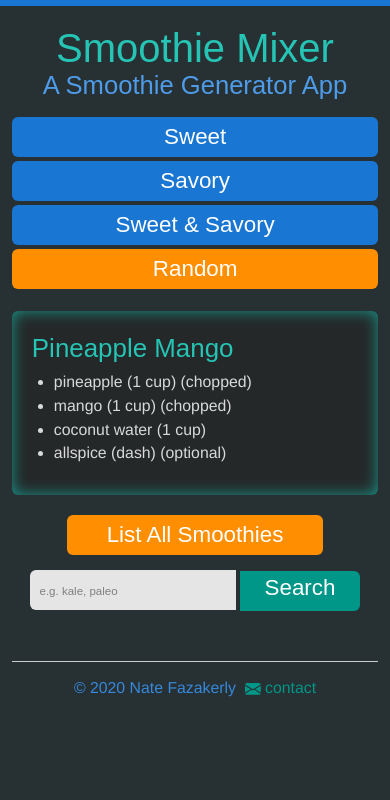
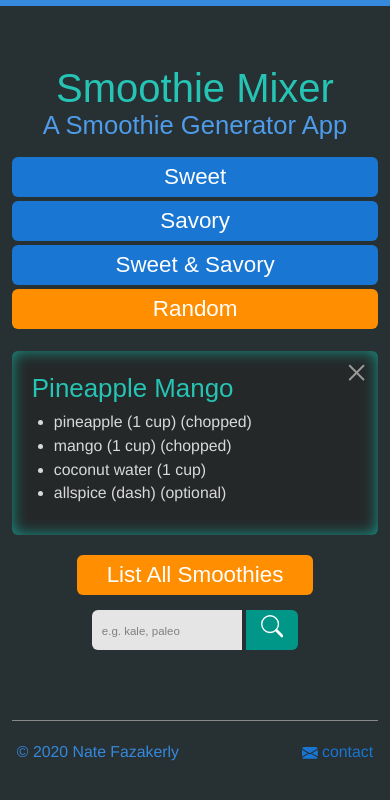
Before and after one commit to nate816/smoothiemixer, a React (Create React App) app: page / in a window 390 px wide. Both pictures are taken after a click on the button "Sweet". Shown: the top 800 px of the page. Built offline with nearby package versions, Linux system fonts and the light colour scheme; a web font is replaced by a local one.

Commit message:
updated ReadMe

```diff
--- a/src/components/App.js
+++ b/src/components/App.js
@@ -3,9 +3,9 @@ import arrRecipes from "./smoothieData"
 import NavDisplay from "./NavDisplay"
 import { img1, img2, img3 } from '../img/index.js'
 import FooterDisplay from "./FooterDisplay"
+import { BsX } from "react-icons/bs"
 
 function App(){
-
     //initiate recipe state with useState:
     const [ recipe, setRecipe ] =
         useState(()=> {
@@ -16,16 +16,21 @@ function App(){
         })
     //smoothie image state with useState:
     const [ smoothieImg, setSmoothieImg ] = useState("")
+    const blue = "#3689dc", orange = "#ff8f00", green = "#009688"
+    const [ bordercolor, setBorderColor ] = useState(blue)
+    const [ showHideX, setshowHideX ] = useState("none")
+    const [ posX, setPosX ] = useState("x-abs")
 
     //only execute once after component mounts (ComponentDidMount)
     //(if second arg is empty array - if not, set to listen for a variable change):
     useEffect(()=> {
         //...
-        let body = document
-        body.onclick = (e)=> {
+        const doc = document
+        doc.onclick = (e)=> {
             const { localName, id } = e.target
             if (localName === "html" || id === "wrapper"){
                 setRecipe(()=> {
+                    setshowHideX("none")
                     return (
                         <div id="show"><p>Recipe will show here.</p>
                         </div>
@@ -34,14 +39,38 @@ function App(){
                 setSmoothieImg("")
             }
         }
-    }, [recipe])
+        doc.onkeyup = (e) => {
+            const { key } = e
+            if (key === 'Escape' && showHideX !== 'none'){ //if recipe is showing
+                setRecipe(()=> {
+                    setshowHideX("none")
+                    return (
+                        <div id="show"><p>Recipe will show here.</p>
+                        </div>
+                        )
+                })
+                setSmoothieImg("")
+            }
+        }
+        doc.onscroll = () => {
+            const scroll = window.scrollY
+            if (scroll > 225){
+                setPosX("x-fixed");
+            }
+            else {
+                setPosX("x-abs");
+            }
+        }
+    }, [recipe, showHideX])
 
     function handleClick(event){
         const { value } = event.target
+
         let newRecipe = {}
 
         if(value === "Random"){
             newRecipe = arrRecipes[Math.floor(Math.random() * arrRecipes.length)]
+            setBorderColor(orange)
         }
         else {
             let newArray = []
@@ -51,6 +80,7 @@ function App(){
                 }
             }
             newRecipe = newArray[Math.floor(Math.random() * newArray.length)]
+            setBorderColor(blue)
         }
 
         const { title, flavor, ingredients, directions } = newRecipe
@@ -73,6 +103,7 @@ function App(){
 
         //setState to new state with function destructured from useState array 2nd arg
         setRecipe(() => {
+            setshowHideX("block")
             let x = 0
             return (
                 <div>
@@ -96,8 +127,9 @@ function App(){
 
         const { name } = e.target
 
-        if(searchTerm === ""){
+        if(searchTerm === "" || searchTerm === null){ //searched null
             setRecipe(()=> {
+                setshowHideX("none")
                 return (
                     <div id="show"><p>
                     Recipe will show here.
@@ -132,6 +164,9 @@ function App(){
         })
 
         if(name !== "all"){ //searched keyword
+
+            setBorderColor(green)
+
             arrRecipes.forEach((item)=>{
                 if(isMult){ //multiple search terms
                     for(let x = 0; x < arrSearchTerms.length; x++){
@@ -153,16 +188,18 @@ function App(){
         }
 
         else { //listing all
+            setBorderColor(orange)
             arrKeywords = arrRecipes //just set arrKeywords to all
         }
 
         setRecipe(() => {
+            setshowHideX("block")
             let x = 0 //keys
             let i = 0 //keys
             let img
             return (
                 <div>
-                    {arrKeywords.map((item) => {
+                    { arrKeywords.map((item) => {
                         if(item.flavor === "Sweet and Savory"){
                             img = img1.default
                         }
@@ -196,9 +233,23 @@ function App(){
         })
     }
 
+    function handleClose(){
+        setRecipe(()=> {
+            setshowHideX("none")
+            return (
+                <div id="show"><p>Recipe will show here.</p>
+                </div>
+                )
+        })
+        setSmoothieImg("")
+    }
+
     return( //Render Child Components
-        <div id="wrapper" className="clearfix">
-            <header className="clearfix">
+        <div
+            id="wrapper"
+            style = {{ borderColor: bordercolor }}
+            className = "clearfix">
+            <header className = "clearfix">
                 <h1>Smoothie Mixer</h1>
                 <h4>A Smoothie Generator App</h4>
                 <NavDisplay
@@ -207,6 +258,14 @@ function App(){
                 />
             </header>
             <div id="container" className="clearfix">
+                <div
+                    id = "x"
+                    style = {{ display: showHideX }}
+                    className = { posX }
+                    onClick = { handleClose } >
+                <button><BsX />
+                </button>
+                </div>
                 { recipe }
                 <div className="smoothie">
                     <img src={ smoothieImg } alt="" />
--- a/src/components/FooterDisplay.js
+++ b/src/components/FooterDisplay.js
@@ -1,5 +1,6 @@
 import React, { useState } from "react"
 import { BsEnvelopeFill } from 'react-icons/bs';
+import { BsSearch } from 'react-icons/bs';
 
 function FooterDisplay(props){
 
@@ -16,6 +17,7 @@ function FooterDisplay(props){
 
 
     return (
+        <div>
             <div id="search" className="clearfix">
                 <div className="search-left">
                     <button
@@ -47,13 +49,13 @@ function FooterDisplay(props){
                                 return props.handleSubmit(searchTerm, event)
                             }}
                         >
-                    <div className="sbtn">Search</div>
+                        <div><BsSearch /></div>
                         </button>
                     </form>
                 </div>
+            </div>
             <footer>
-                <p>&copy; {yr} Nate Fazakerly &nbsp;
-                <a href="mailto:nate@natefaz.com"><BsEnvelopeFill style={{verticalAlign: 'middle'}} />&nbsp;contact</a></p>
+            <p>&copy; {yr} Nate Fazakerly<span style={{float: 'right'}}><a href="mailto:nate@natefaz.com"><BsEnvelopeFill style={{verticalAlign: 'middle'}} />&nbsp;contact</a></span></p>
             </footer>
         </div>
     )
--- a/src/styles.css
+++ b/src/styles.css
@@ -71,8 +71,8 @@ h3.val a { color:#e09868; line-height:inherit; }
 
 }
 
-button { font:400 1.55em bebas-neue-pro, sans-serif; font-weight: 400; border:none; cursor: pointer; text-transform: capitalize;  }
-a { text-decoration:none; color:#009688; transition:0.4s; -moz-transition:0.4s; -webkit-transition:0.4s; margin:0; }
+button { font:400 1.55em bebas-neue-pro, sans-serif; font-weight: 400; border:none; cursor: pointer; text-transform: capitalize; background:none;  }
+a { text-decoration:none; color:#1976d2; transition:0.4s; -moz-transition:0.4s; -webkit-transition:0.4s; margin:0; }
 a:hover { text-decoration:none; color:#ccc; }
 a.button { font-weight:bold; }
 ::placeholder { font-size: .8em; text-align:left; opacity:0.9; }
@@ -80,7 +80,7 @@ a.button { font-weight:bold; }
 ::-ms-input-placeholder { font-size: .8em; text-align:left;}
 
 .black { z-index:-1; background-color:black; background-attachment: fixed; position:fixed; height:100%; width:100%; top:0; left:0; opacity:0.2; display:block;}
-#wrapper { width: 100%; margin:40px auto; text-align:center; padding:0 10px; }
+#wrapper { width: 100%; border-top:6px solid #1976d2; margin:0 auto; text-align:center; padding:40px 10px; }
 header { width: 668px; margin:0 auto; }
 .nav { width:100%;  margin-top:35px; color:#e5e5e5; text-transform:capitalize; }
 .nav button { float:left; margin-left:1px; text-decoration:none; color:white !important; background:#1976d2; padding:15px 47px; transition:0.4s; -moz-transition:0.4s; -webkit-transition:0.4s; text-transform: capitalize; }
@@ -90,7 +90,11 @@ header { width: 668px; margin:0 auto; }
 img.logo { width:200px; height:auto;}
 
 #container { position:relative; width:665px; text-align:left; height:auto; padding:35px 15px 35px 150px; margin:20px auto 0 auto; background:rgba(35, 35, 35, 0.6); box-shadow: inset 0px 0px 15px #18978a; border-radius:6px; }
-.recipe { position: relative; }
+#x { top:0; padding:5px; font-size:1.4em; z-index:5; }
+#x button { color:#999999; }
+.x-abs { position:absolute; right:-5px; }
+.x-fixed { position:fixed; right: 10px; }
+.recipe { position: relative; right: 5px; }
 #show { width:120%; margin: 12px 0 5px -25%;  text-align:center; }
 #show p { font-style: italic; color:#c0bebe; }
 
@@ -98,15 +102,15 @@ img.logo { width:200px; height:auto;}
 #search { width:665px; margin:20px auto 0 auto; padding:0 0 35px; }
 .search-left { float:left; }
 .search-right { float:right; }
-#search input { display:block; float:left; width: 200px; margin-right:4px; font-size:1em; padding: 21px 10px; background-color:#e5e5e5; outline:none; border:0; text-align:left; border-top-left-radius: 6px; border-bottom-left-radius: 6px; }
+#search input { display:block; float:left; width: 200px; margin-right:4px; font-size:1em; height:60px; padding:0 10px; background-color:#e5e5e5; outline:none; border:0; text-align:left; border-top-left-radius: 6px; border-bottom-left-radius: 6px; }
 
-.searchBtn { padding: 16px 20px; background:#009688; color:#ffffff; border:none; transition:0.6s; -moz-transition:0.6s; -webkit-transition:0.6s;  border-top-right-radius: 6px; border-bottom-right-radius: 6px; }
-.listAllBtn { padding: 16px 40px; background:#ff8f00; color:#ffffff; border:none; transition:0.6s; -moz-transition:0.6s; -webkit-transition:0.6s;  border-radius: 6px; }
+.searchBtn { height:60px; padding:0 15px; background:#009688; color:#ffffff; border:none; transition:0.6s; -moz-transition:0.6s; -webkit-transition:0.6s;  border-top-right-radius: 6px; border-bottom-right-radius: 6px; }
+.listAllBtn { height:60px; padding:0 30px; background:#ff8f00; color:#ffffff; border:none; transition:0.6s; -moz-transition:0.6s; -webkit-transition:0.6s;  border-radius: 6px; }
 
 .searchBtn:hover { background:#00675b; cursor:pointer;  }
 .listAllBtn:hover { background: #c56000; }
 
-footer { border-top: 1px solid #ccc; position:relative; clear:both; top:50px; text-align:left; font-size:0.9em; }
+footer { border-top: 1px solid #888; position: relative; text-align:left; font-size:0.9em; max-width:665px; background:#273033; padding:5px; z-index: 5; margin: 35px auto 0 auto;  }
 
 /*classes*/
 .nav-mid { margin-right: 2px; }
@@ -141,38 +145,37 @@ footer { border-top: 1px solid #ccc; position:relative; clear:both; top:50px; te
   .nav { height:auto; margin:15px auto 0 auto; }
   #container { width: 99%; height:auto; font-size:.9em; padding:10px 15px 15px 20px; }
   .smoothie img { display:none; }
-  .recipe ul { padding-inline-start: 25px;}
+  .recipe ul { padding-inline-start: 25px; }
   /* BUTTONS / SEARCH */
   .nav button { float:left; height:auto; margin:2px; width:49.2%; border-radius:6px; display:block; padding:7px; font-size:1.4em; }
-  .listAllBtn { height:auto; font-size:1.4em; padding:7px 40px; }
-  .searchBtn { height:auto; font-size:1.4em; padding:7px 25px; }
+  .listAllBtn { height:40px; font-size:1.4em; }
+  .searchBtn { height:40px; font-size:1.4em;  }
   /* searching */
   #search { width:99%; }
-  #search input { width:auto; padding:12px 10px; font-size:0.9em; }
+  #search input { width:150px; height:40px; font-size:0.9em;  }
   /* *********/
   /* smoothie images: */
   /* HR: */
   .recipe hr { width:96%; margin: 10px 0;  }
   #show { width:100%; margin: 25px 0; }
+  footer { max-width:99%; }
+}
 
-}
 @media only screen and (max-width: 650px) {
   .nav button { width:49%; }
 }
 @media only screen and (max-width: 520px) {
   /* iphone x, pixel 2, etc... */
   .nav button { width:99%; }
-  #search input { display: inline-block; float:none; }
+  #search input { display: inline-block; float:none; vertical-align: top; }
   .search-right { margin-top:15px; }
-  .searchBtn { padding:4px 25px 10px; }
   .search-left { float:none; }
   .search-right { float:none; }
-  footer { text-align:center; }
+  footer { padding:5px; }
 }
 @media only screen and (max-width: 360px) {
-  .searchBtn { border-radius:6px; }
-
-  #search input { border-radius:6px; margin-bottom:10px; }
+  /* .searchBtn { border-radius:6px; }
+  #search input { border-radius:6px; margin-bottom:10px; } */
 }
 
 @media print,
```
Also changed, not shown: 10 other files (tests, documents, lock files or other folders). Lines whose indentation alone changed are shown as unchanged.
